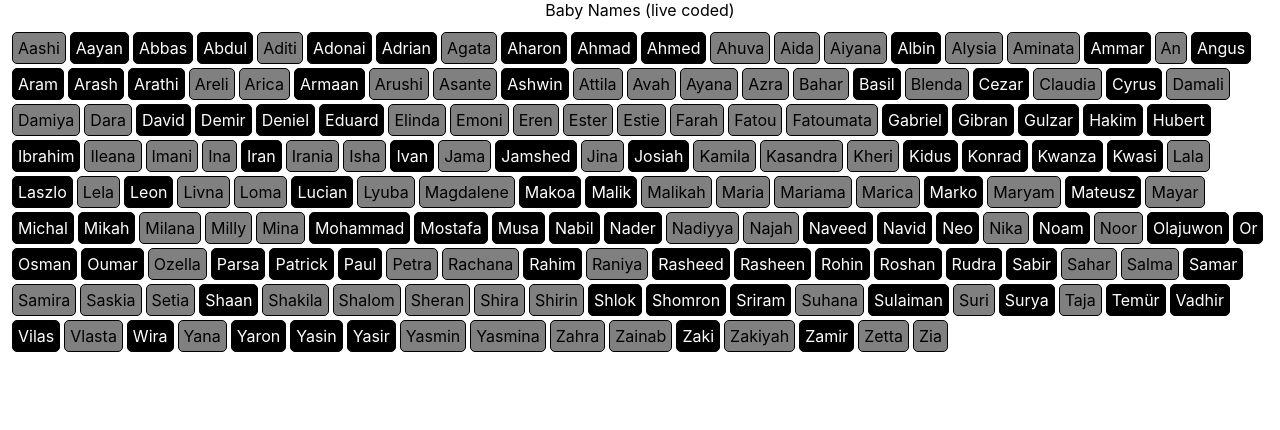
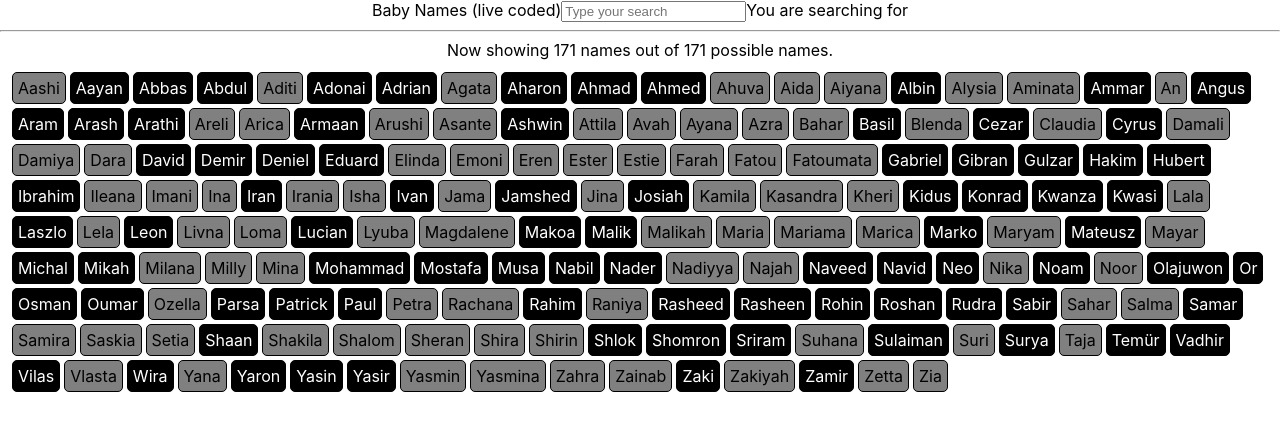
Before and after one commit to nbogie/live-coding-20220316-baby-names, a React (Create React App) app: page / in a window 1280 px wide. Shown: the top 430 px of the page. Built offline with nearby package versions, Linux system fonts and the light colour scheme.

Commit message:
ex 2: add search bar (case insensitive)

```diff
--- a/src/App.tsx
+++ b/src/App.tsx
@@ -1,4 +1,4 @@
-import React from 'react';
+import React, { useState } from 'react';
 import './App.css';
 import { BabyNameInfo } from './types';
 import { compareTwoBabyNameInfos } from './BabyNameUtils';
@@ -6,16 +6,36 @@ import allBabyNames from './data/babyNames.json';
 
 function App() {
   const sortedBabyNames: BabyNameInfo[] = [...allBabyNames];
+  sortedBabyNames.sort(compareTwoBabyNameInfos);
+  const [searchTerm, setSearchTerm] = useState("");
+  const namesToShow: BabyNameInfo[] = sortedBabyNames.filter(doesSearchTermOccurInName);
 
+  function handleSearchTermChanged(event: any) {
+    setSearchTerm(event.target.value);
+  }
 
-  sortedBabyNames.sort(compareTwoBabyNameInfos);
+  function doesSearchTermOccurInName(nameInfo: BabyNameInfo): boolean {
+    return nameInfo.name.toLowerCase().includes(searchTerm.toLowerCase());
+  }
+
   return (
 
     <div className="App">
       Baby Names (live coded)
 
+      <input
+        placeholder="Type your search"
+        value={searchTerm}
+        onChange={handleSearchTermChanged}
+      />
+      You are searching for {searchTerm}
+
+      <hr />
+
+      Now showing {namesToShow.length} names out of {sortedBabyNames.length} possible names.
+
       <div className="babyNamesList">
-        {sortedBabyNames.map(nameInfo => (
+        {namesToShow.map(nameInfo => (
           <div
             className={"babyName " + nameInfo.sex}
             key={nameInfo.id}
```
